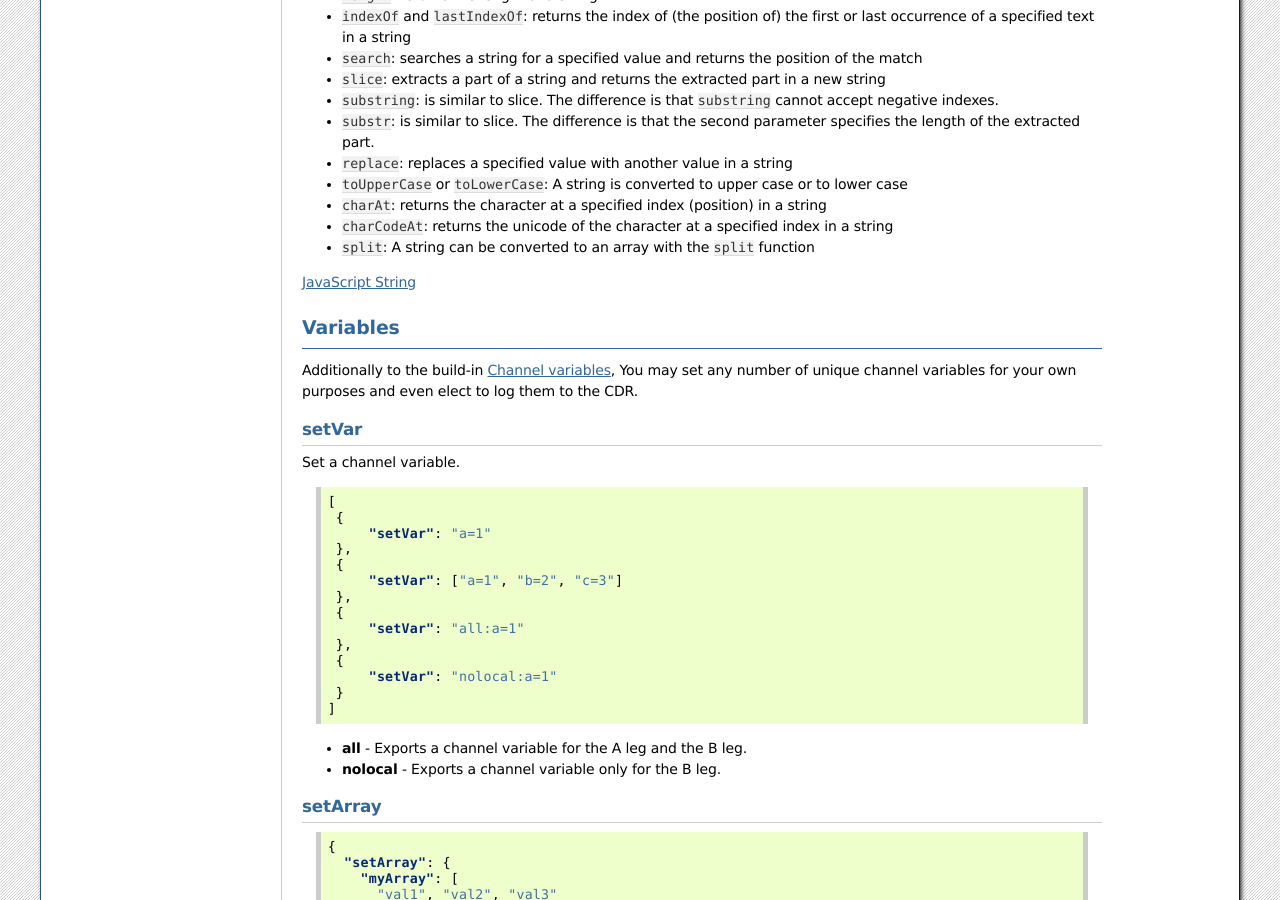
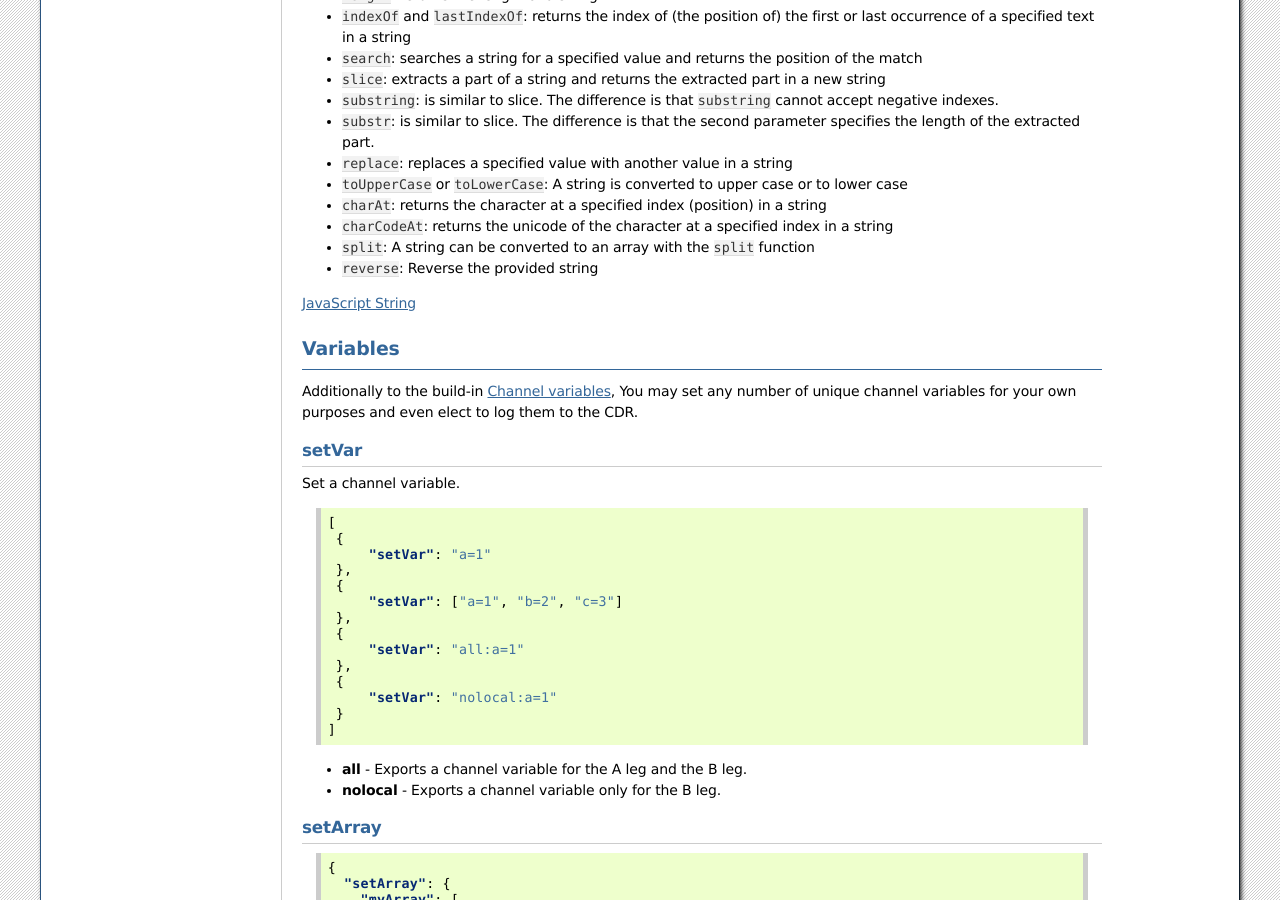
Before and after one commit to webitel/docs-en, a Sphinx documentation site: the page built from source/acr-applications.rst, in a window 1280 px wide and 900 px high, scrolled down 13669 px. Built offline with Sphinx 7.4.7, drawn with Linux system fonts in a browser that asks for light colours.

Commit message:
Reverse the provided string.

```diff
--- a/source/acr-applications.rst
+++ b/source/acr-applications.rst
@@ -164,7 +164,7 @@ parameters
 +--------------------------------------------+-------------------------------------------------------------------------------------+
 
 calendar
-----------
+--------
 
 .. py:module:: calendar
 
@@ -945,6 +945,7 @@ fn
 - ``charAt``: returns the character at a specified index (position) in a string
 - ``charCodeAt``: returns the unicode of the character at a specified index in a string
 - ``split``: A string can be converted to an array with the ``split`` function
+- ``reverse``: Reverse the provided string
 
 `JavaScript String <http://www.w3schools.com/js/js_string_methods.asp>`_
 
```
